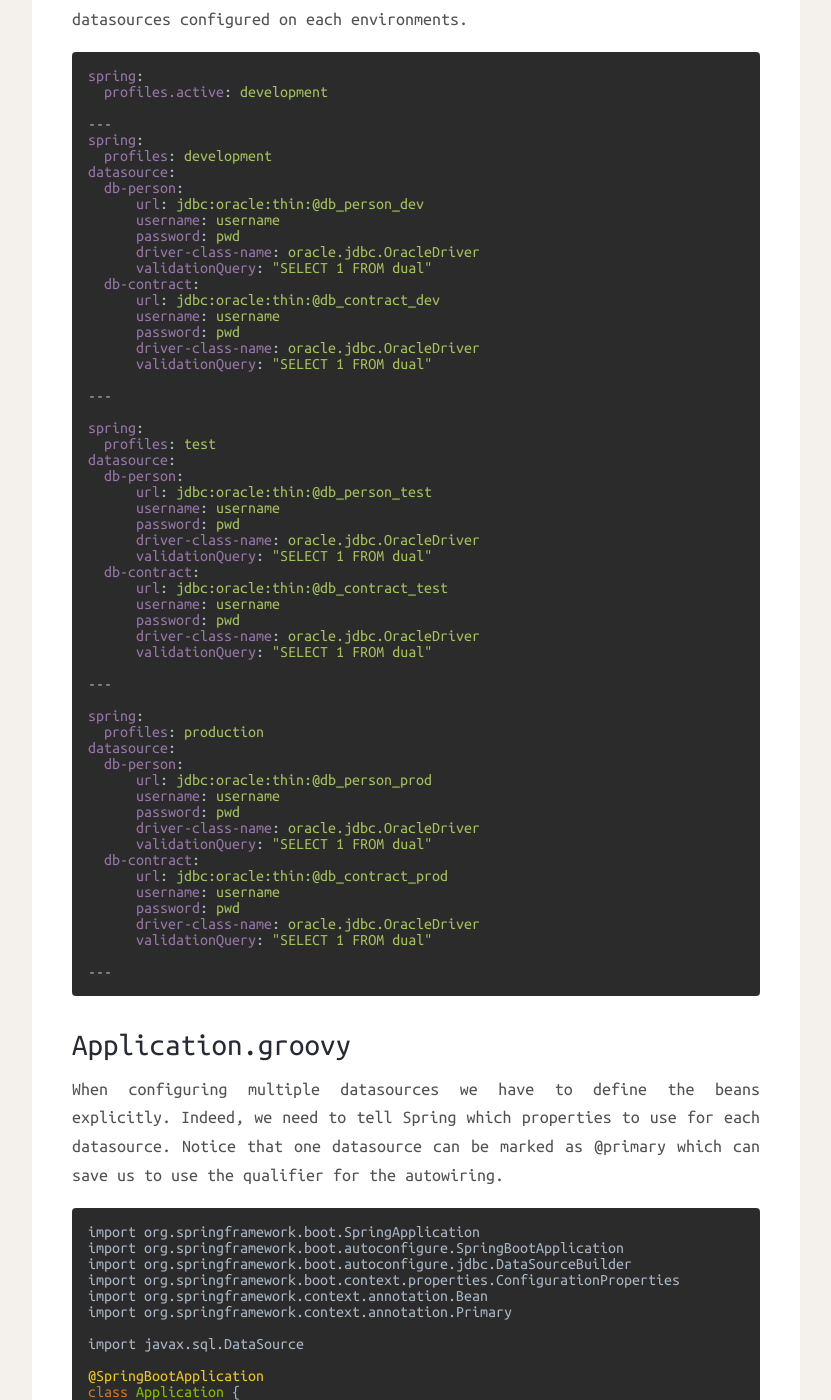
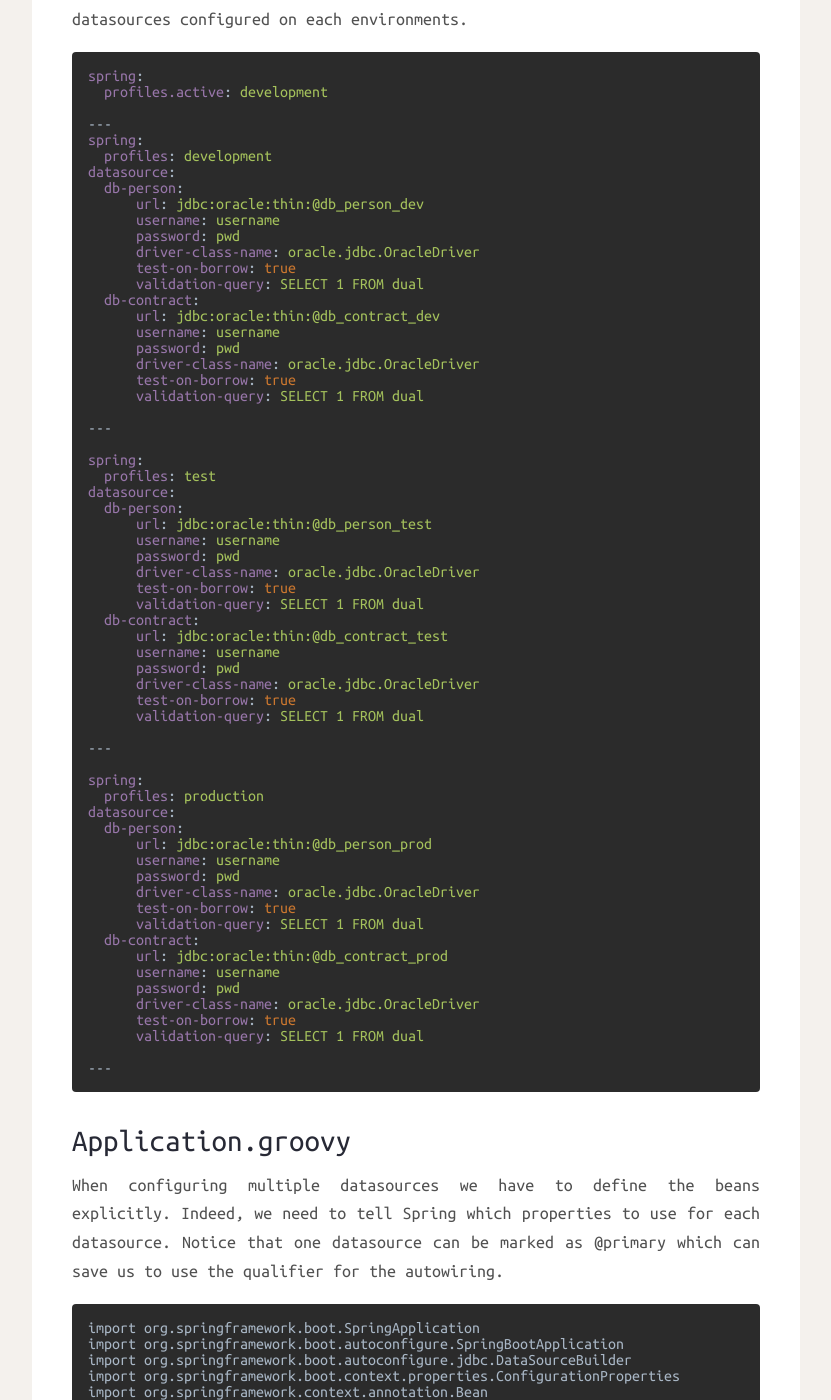
Before and after one commit to TheWeirdDev/theweirddev.github.io, a Jekyll site: the page built from _posts/2015-11-22-spring-yml-datasources.markdown, in a window 1280 px wide and 1400 px high, scrolled down 430 px. Shown: the whole window, without its empty margins (224-1055 px from the left). Built offline with Jekyll 4.4.1, drawn with Linux system fonts in a browser that asks for light colours; nearby versions of some CDN libraries; comment, search, counter and statistics services are not loaded.

Commit message:
Correct spring properties

```diff
--- a/_posts/2015-11-22-spring-yml-datasources.markdown
+++ b/_posts/2015-11-22-spring-yml-datasources.markdown
@@ -31,13 +31,15 @@ datasource:
       username: username
       password: pwd
       driver-class-name: oracle.jdbc.OracleDriver
-      validationQuery: "SELECT 1 FROM dual"
+      test-on-borrow: true
+      validation-query: SELECT 1 FROM dual
   db-contract:
       url: jdbc:oracle:thin:@db_contract_dev
       username: username
       password: pwd
       driver-class-name: oracle.jdbc.OracleDriver
-      validationQuery: "SELECT 1 FROM dual"
+      test-on-borrow: true
+      validation-query: SELECT 1 FROM dual
 
 ---
 
@@ -49,13 +51,15 @@ datasource:
       username: username
       password: pwd
       driver-class-name: oracle.jdbc.OracleDriver
-      validationQuery: "SELECT 1 FROM dual"
+      test-on-borrow: true
+      validation-query: SELECT 1 FROM dual
   db-contract:
       url: jdbc:oracle:thin:@db_contract_test
       username: username
       password: pwd
       driver-class-name: oracle.jdbc.OracleDriver
-      validationQuery: "SELECT 1 FROM dual"
+      test-on-borrow: true
+      validation-query: SELECT 1 FROM dual
 
 ---
 
@@ -67,13 +71,15 @@ datasource:
       username: username
       password: pwd
       driver-class-name: oracle.jdbc.OracleDriver
-      validationQuery: "SELECT 1 FROM dual"
+      test-on-borrow: true
+      validation-query: SELECT 1 FROM dual
   db-contract:
       url: jdbc:oracle:thin:@db_contract_prod
       username: username
       password: pwd
       driver-class-name: oracle.jdbc.OracleDriver
-      validationQuery: "SELECT 1 FROM dual"
+      test-on-borrow: true
+      validation-query: SELECT 1 FROM dual
 
 ---
 {% endhighlight %}
```
